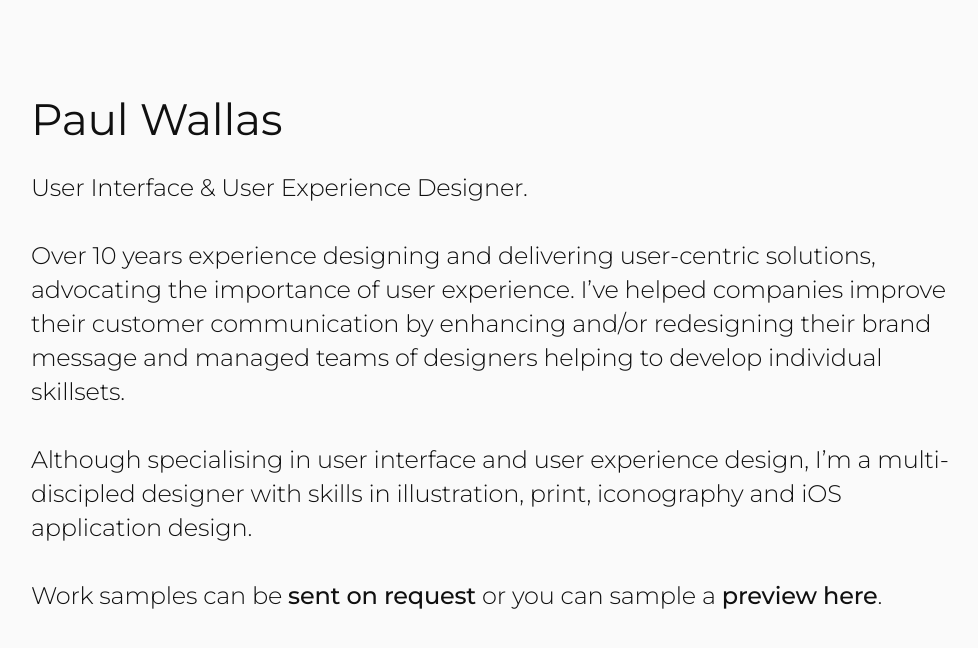
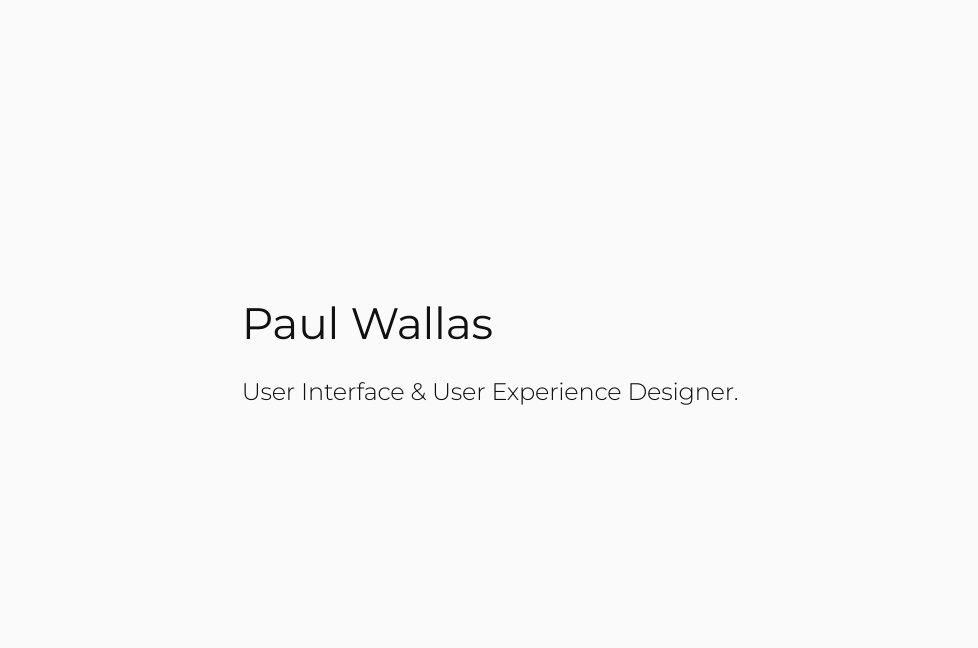
Before and after one commit to paulwallas/portfolio, a React (Create React App) app: page / in a window 1280 px wide. Shown: the top 648 px of the page, without its empty margins (150-1128 px from the left). Built offline with nearby package versions, Linux system fonts and the light colour scheme.

Commit message:
removed paragraph

```diff
--- a/src/App.js
+++ b/src/App.js
@@ -8,10 +8,7 @@ class App extends Component {
 
         <div className="flex-item fadeIn fadeUp">
             <h1 className="title">Paul Wallas</h1>
-            <p className="info">User Interface &amp; User Experience Designer.<br /><br />
-            Over 10 years experience designing and delivering user-centric solutions, advocating the importance of user experience. I’ve helped companies improve their customer communication by enhancing and/or redesigning their brand message and managed teams of designers helping to develop individual skillsets.<br /><br />
-            Although specialising in user interface and user experience design, I’m a multi-discipled designer with skills in illustration, print, iconography and iOS application design.<br /><br />
-            Work samples can be <a href="mailto:paulwallas@me.com">sent on request</a> or you can sample a <a href="">preview here</a>.</p>
+            <p className="info">User Interface &amp; User Experience Designer.</p>
         </div>
 
       </div>
```
